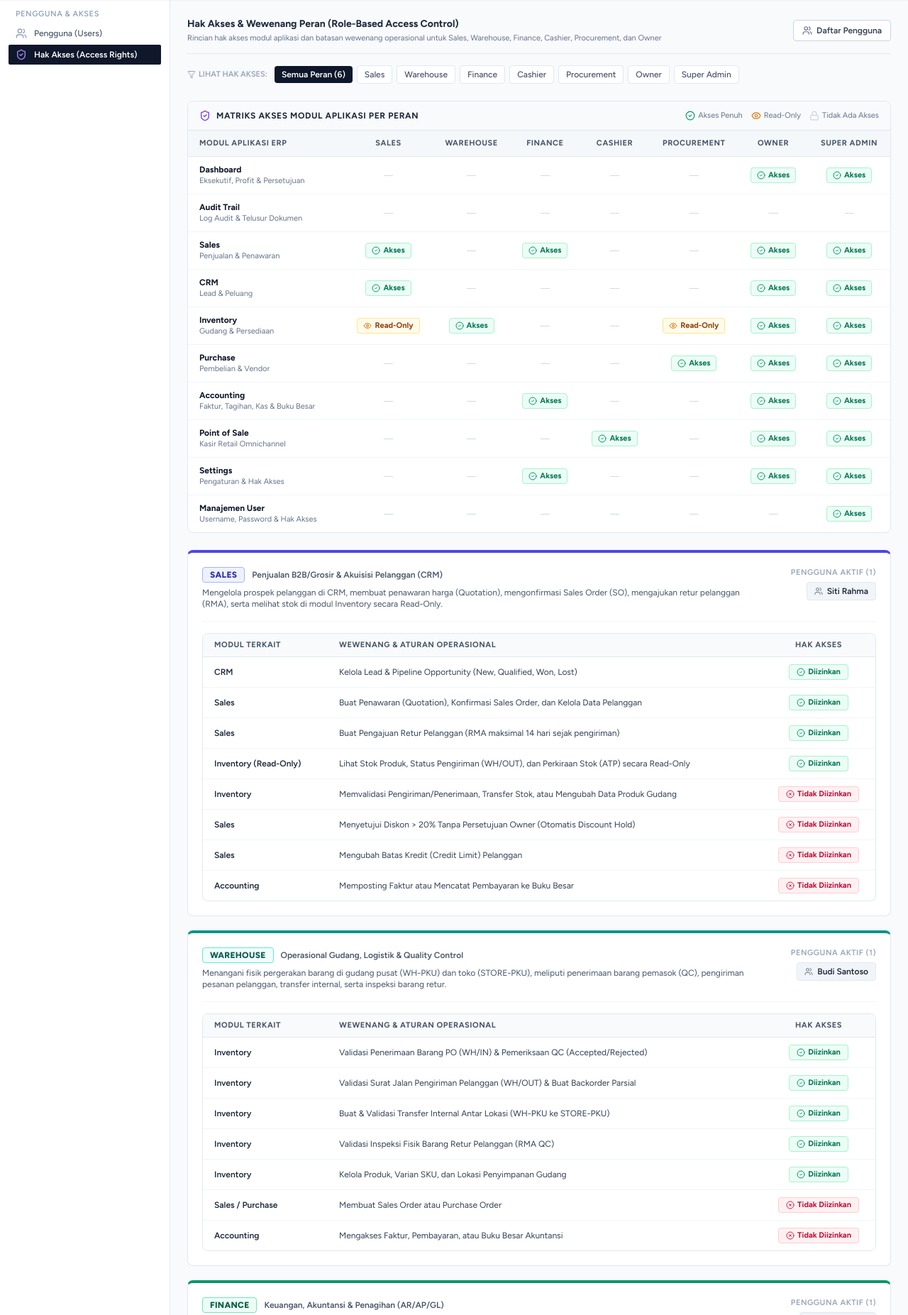
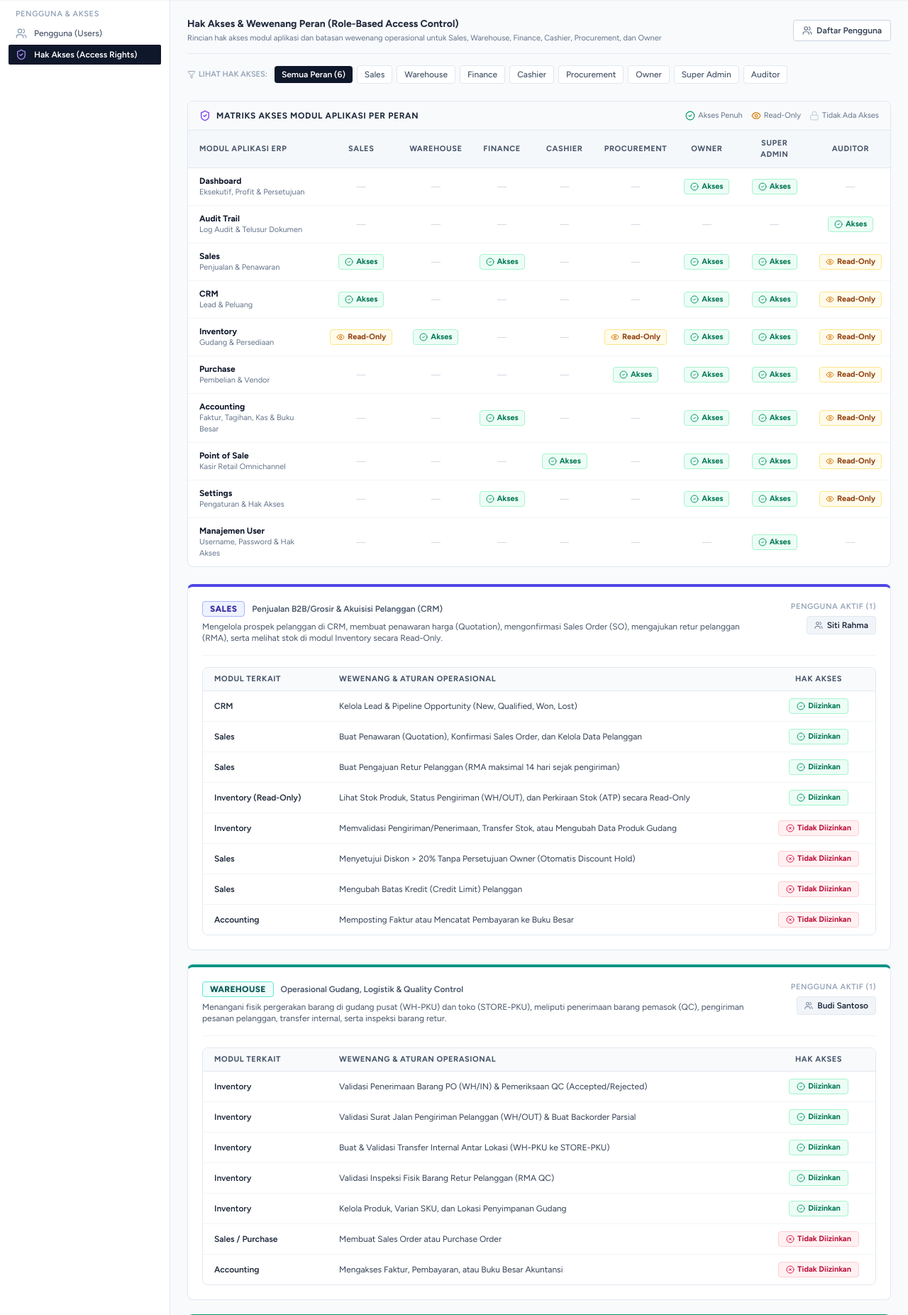
Before and after one commit to vicenzomoy/erp-retail, a Laravel app: page /settings/roles in a window 1280 px wide. Shown: the part 48-1901 px from the top of the page at 71% size. Run offline with Laravel 12, Linux system fonts and the light colour scheme; the visitor is signed in with stand-in values (Sample User, id 1); data comes from the database, SQL or seed files in the repository; style sheets or scripts are compiled from the project's sources; some libraries are stand-ins or nearby versions.

Commit message:
tambah auditor pada settings

```diff
--- a/app/Http/Controllers/Settings/SettingsController.php
+++ b/app/Http/Controllers/Settings/SettingsController.php
@@ -137,6 +137,20 @@ class SettingsController extends Controller
                     ['module' => 'Inventory', 'action' => 'Melakukan Transfer Stok atau Validasi Penerimaan/Pengiriman Gudang', 'allowed' => false],
                 ],
             ],
+            'auditor' => [
+                'id'           => 'auditor',
+                'display_name' => 'Auditor',
+                'badge_color'  => 'slate',
+                'tagline'      => 'Audit Internal & Kepatuhan (Read-Only)',
+                'summary'      => 'Memeriksa seluruh jejak aktivitas sistem melalui modul Audit Trail serta menelusuri dokumen lintas modul. Seluruh akses bersifat hanya-baca: setiap percobaan membuat, mengubah, atau memvalidasi data ditolak dan dicatat.',
+                'capabilities' => [
+                    ['module' => 'Audit Trail', 'action' => 'Akses Log Audit seluruh modul & penelusuran relasi dokumen (selalu aktif, dikunci sistem)', 'allowed' => true],
+                    ['module' => 'Semua Modul', 'action' => 'Melihat dokumen Sales, CRM, Inventory, Purchase, Accounting, POS, dan Settings secara Read-Only', 'allowed' => true],
+                    ['module' => 'Settings', 'action' => 'Melihat Matriks Hak Akses & Log Percobaan Akses yang Ditolak', 'allowed' => true],
+                    ['module' => 'Semua Modul', 'action' => 'Membuat, Mengubah, Memvalidasi, atau Menghapus Data (POST/PUT/PATCH/DELETE)', 'allowed' => false],
+                    ['module' => 'Audit Trail', 'action' => 'Mengubah atau Menghapus Catatan Audit Trail', 'allowed' => false],
+                ],
+            ],
         ];
     }
 
@@ -172,7 +186,8 @@ class SettingsController extends Controller
                     $allowedApps[] = [
                         'key'       => $appKey,
                         'name'      => $appMeta['name'],
-                        'read_only' => in_array($u->role_id, ['procurement', 'sales'], true) && $appKey === 'inventory',
+                        'read_only' => (in_array($u->role_id, ['procurement', 'sales'], true) && $appKey === 'inventory')
+                            || ($u->role_id === 'auditor' && $appKey !== 'auditor'),
                     ];
                 }
             }
@@ -193,7 +208,7 @@ class SettingsController extends Controller
             ];
         });
 
-        $roleList = collect(['superadmin', 'owner', 'finance', 'sales', 'warehouse', 'procurement', 'cashier'])
+        $roleList = collect(['superadmin', 'owner', 'finance', 'sales', 'warehouse', 'procurement', 'cashier', 'auditor'])
             ->map(function (string $roleId) use ($roles, $roleDefinitions) {
                 $roleModel = $roles->get($roleId);
                 $def       = $roleDefinitions[$roleId];
@@ -231,7 +246,7 @@ class SettingsController extends Controller
         $definitions  = $this->getRoleAccessDefinitions();
 
         $dbRoles        = Role::with(['users', 'permissions'])->get()->keyBy('id');
-        $orderedRoleIds = ['sales', 'warehouse', 'finance', 'cashier', 'procurement', 'owner', 'superadmin'];
+        $orderedRoleIds = ['sales', 'warehouse', 'finance', 'cashier', 'procurement', 'owner', 'superadmin', 'auditor'];
 
         $appCatalog = collect(AppCatalogService::APPS)->map(fn ($app, $key) => [
             'key'   => $key,
@@ -250,7 +265,8 @@ class SettingsController extends Controller
             $allowedApps = [];
             foreach (AppCatalogService::APPS as $appKey => $appMeta) {
                 $hasAccess  = AppCatalogService::roleHasApp($roleId, $appKey);
-                $isReadOnly = in_array($roleId, ['procurement', 'sales'], true) && $appKey === 'inventory';
+                $isReadOnly = (in_array($roleId, ['procurement', 'sales'], true) && $appKey === 'inventory')
+                    || ($roleId === 'auditor' && $appKey !== 'auditor');
                 $allowedApps[] = [
                     'key'     => $appKey,
                     'name'    => $appMeta['name'],
--- a/resources/js/Pages/Settings/Roles/Index.jsx
+++ b/resources/js/Pages/Settings/Roles/Index.jsx
@@ -41,6 +41,10 @@ const ROLE_HEADER_STYLES = {
         badge: 'bg-fuchsia-50 text-fuchsia-800 border-fuchsia-300',
         border: 'border-t-fuchsia-600',
     },
+    auditor: {
+        badge: 'bg-slate-100 text-slate-800 border-slate-300',
+        border: 'border-t-slate-700',
+    },
 };
 
 export default function SettingsRolesIndex({
@@ -72,6 +76,7 @@ export default function SettingsRolesIndex({
         { id: 'procurement', label: 'Procurement' },
         { id: 'owner', label: 'Owner' },
         { id: 'superadmin', label: 'Super Admin' },
+        { id: 'auditor', label: 'Auditor' },
     ];
 
     return (
@@ -188,8 +193,9 @@ export default function SettingsRolesIndex({
                                     {roleOrder.map((col) => {
                                         const hasAccess = (app.roles || []).includes(col.id);
                                         const isReadOnly =
-                                            ['procurement', 'sales'].includes(col.id) &&
-                                            app.key === 'inventory';
+                                            hasAccess &&
+                                            ((['procurement', 'sales'].includes(col.id) && app.key === 'inventory') ||
+                                                (col.id === 'auditor' && app.key !== 'auditor'));
                                         return (
                                             <td
                                                 key={col.id}
--- a/resources/js/Pages/Settings/Users/Index.jsx
+++ b/resources/js/Pages/Settings/Users/Index.jsx
@@ -22,6 +22,7 @@ const ROLE_BADGE_STYLES = {
     procurement: 'bg-orange-50 text-orange-800 border-orange-300',
     cashier: 'bg-rose-50 text-rose-800 border-rose-300',
     superadmin: 'bg-fuchsia-50 text-fuchsia-800 border-fuchsia-300',
+    auditor: 'bg-slate-100 text-slate-800 border-slate-300',
 };
 
 export default function SettingsUsersIndex({
@@ -206,7 +207,7 @@ export default function SettingsUsersIndex({
                             {counts?.total_roles || 6} Peran
                         </p>
                         <p className="text-[11px] text-slate-400 mt-0.5">
-                            Sales, Warehouse, Finance, Cashier, Procurement, Owner
+                            Sales, Warehouse, Finance, Cashier, Procurement, Owner, Super Admin, Auditor
                         </p>
                     </div>
                     <div className="h-10 w-10 rounded-lg bg-violet-50 flex items-center justify-center text-violet-600">
@@ -239,6 +240,7 @@ export default function SettingsUsersIndex({
                     { id: 'procurement', label: 'Procurement' },
                     { id: 'owner', label: 'Owner' },
                     { id: 'superadmin', label: 'Super Admin' },
+                    { id: 'auditor', label: 'Auditor' },
                 ].map((r) => {
                     const roleInfo = roles.find((item) => item.id === r.id);
                     const count = roleInfo ? roleInfo.users_count : 0;
```
